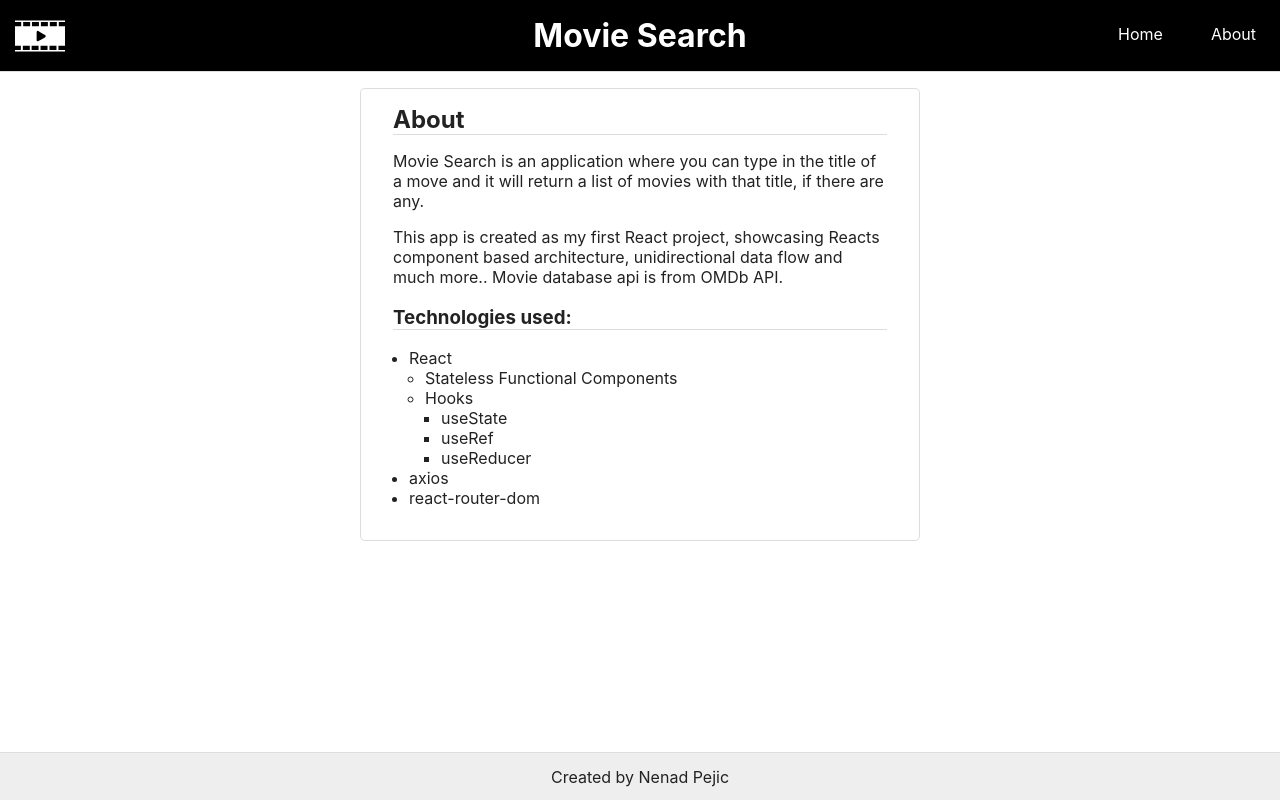
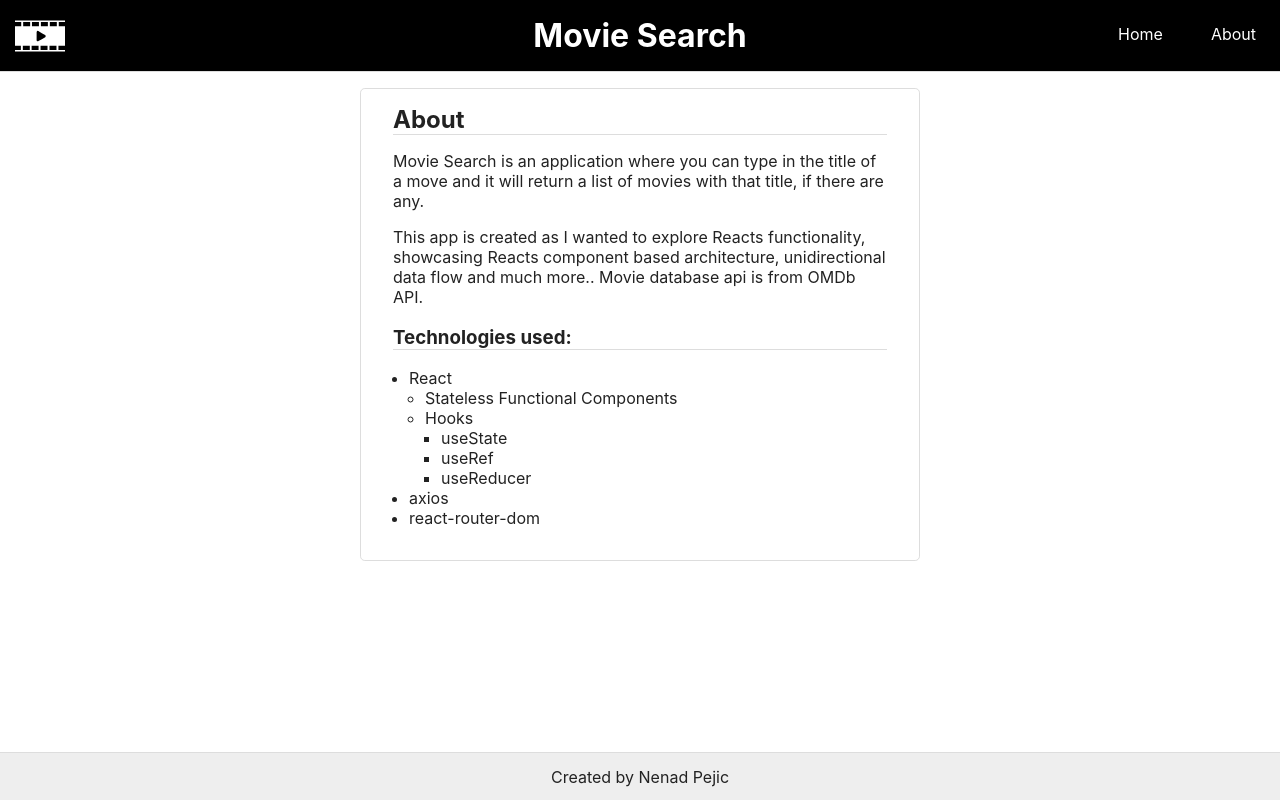
Before and after one commit to nenadpejic/movie-search, a React (Create React App) app: page /about in a window 1280 px wide. Built offline with nearby package versions, Linux system fonts and the light colour scheme.

Commit message:
Eddited text in About

```diff
--- a/src/pages/About.js
+++ b/src/pages/About.js
@@ -10,9 +10,9 @@ const About = () => {
         and it will return a list of movies with that title, if there are any.
       </p>
       <p>
-        This app is created as my first React project, showcasing Reacts
-        component based architecture, unidirectional data flow and much more..
-        Movie database api is from OMDb API.
+        This app is created as I wanted to explore Reacts functionality,
+        showcasing Reacts component based architecture, unidirectional data flow
+        and much more.. Movie database api is from OMDb API.
       </p>
       <h3>Technologies used:</h3>
       <ul className="exclude">
```
